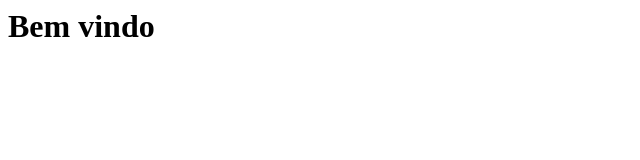
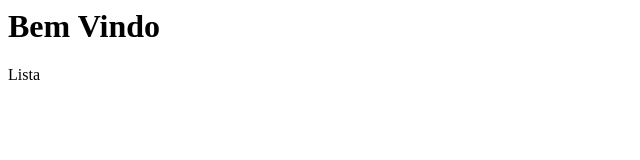
Before and after one commit to OoNascimentoOo/javaProject, a plain HTML site: page index.html in a window 1280 px wide. Shown: the full height of the page, 0-640 px from the left. Drawn offline with Linux system fonts and the light colour scheme.

Commit message:
alterações

```diff
--- a/index.html
+++ b/index.html
@@ -1 +1,7 @@
-<h1>Bem vindo</h1>
+<h1>Bem Vindo</h1>
+
+<div>
+    <tr>
+        <td>Lista</td>
+    </tr>
+</div>
```
